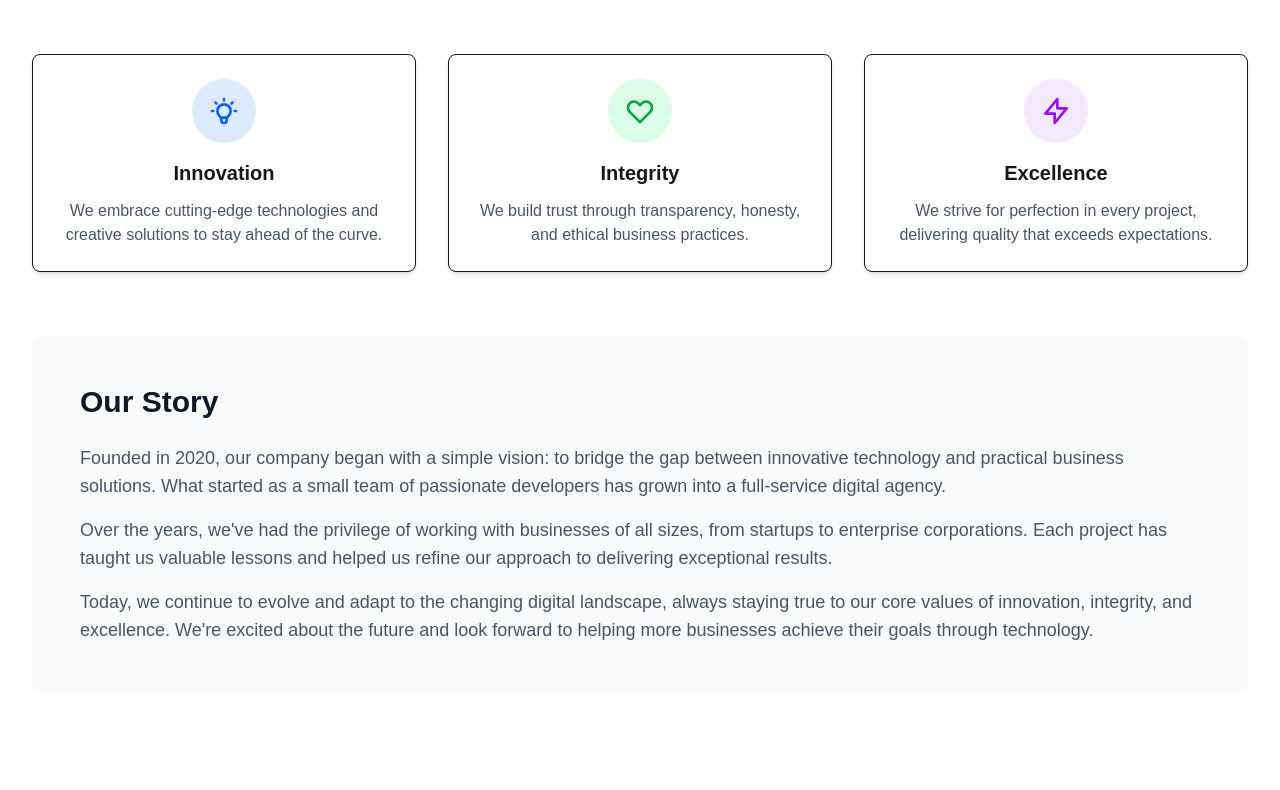
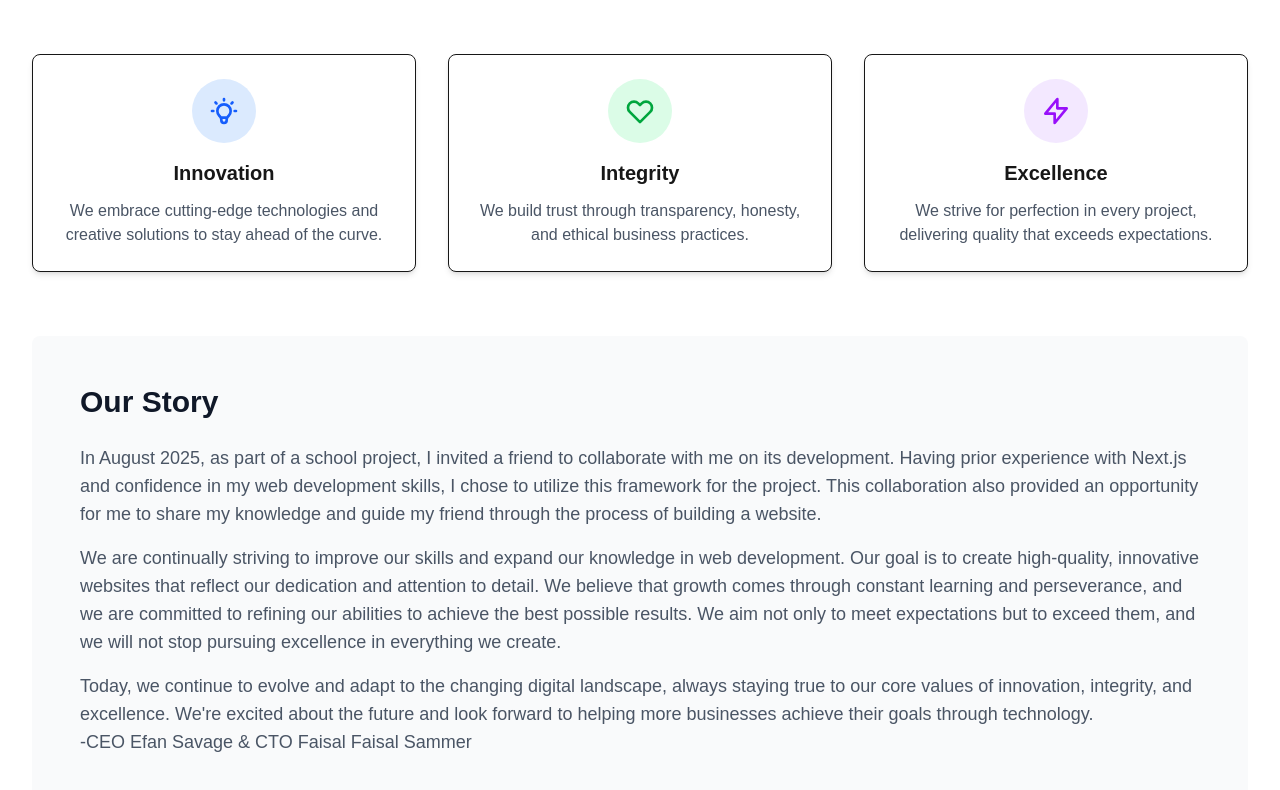
Before and after one commit to itemdrop/itefafai, a Next.js app: page /about in a window 1280 px wide. Shown: the part 626-1416 px from the top of the page. Before the commit the page ends 1366 px from the top, so only its background shows below. Built offline with nearby package versions, Linux system fonts and the light colour scheme.

Commit message:
fix: Clear TypeScript cache and exclude non-existent API routes
- Update tsconfig.json to exclude API routes that were removed
- Add VS Code settings to properly exclude cached files
- Force TypeScript recompilation to clear stale errors
- This should resolve red error indicators in VS Code

```diff
--- a/app/about/page.tsx
+++ b/app/about/page.tsx
@@ -87,19 +87,25 @@ export default function About() {
         <h2 className="text-3xl font-bold text-gray-900 mb-6">Our Story</h2>
         <div className="prose max-w-none text-gray-600">
           <p className="text-lg mb-4">
-            Founded in 2020, our company began with a simple vision: to bridge the gap between innovative technology
-            and practical business solutions. What started as a small team of passionate developers has grown into
-            a full-service digital agency.
+            In August 2025, as part of a school project, I invited a friend to collaborate with me on its development.
+            Having prior experience with Next.js and confidence in my web development skills,
+            I chose to utilize this framework for the project.
+            This collaboration also provided an opportunity for me to share my knowledge and guide my friend through the process of building a website.
           </p>
           <p className="text-lg mb-4">
-            Over the years, we've had the privilege of working with businesses of all sizes, from startups to
-            enterprise corporations. Each project has taught us valuable lessons and helped us refine our approach
-            to delivering exceptional results.
+         We are continually striving to improve our skills and expand our knowledge in web development.
+         Our goal is to create high-quality, innovative websites that reflect our dedication and attention to detail.
+         We believe that growth comes through constant learning and perseverance, and we are committed to refining our abilities to achieve the best possible results.
+          We aim not only to meet expectations but to exceed them, and we will not stop pursuing excellence in everything we create.
           </p>
           <p className="text-lg">
             Today, we continue to evolve and adapt to the changing digital landscape, always staying true to our
             core values of innovation, integrity, and excellence. We're excited about the future and look forward
             to helping more businesses achieve their goals through technology.
+            </p>
+
+          <p className="text-lg">
+          -CEO Efan Savage & CTO Faisal Faisal Sammer
           </p>
         </div>
       </section>
--- a/tsconfig.json
+++ b/tsconfig.json
@@ -23,5 +23,5 @@
     }
   },
   "include": ["next-env.d.ts", "**/*.ts", "**/*.tsx", ".next/types/**/*.ts"],
-  "exclude": ["node_modules"]
+  "exclude": ["node_modules", "**/api/**/*.ts"]
 }
```
